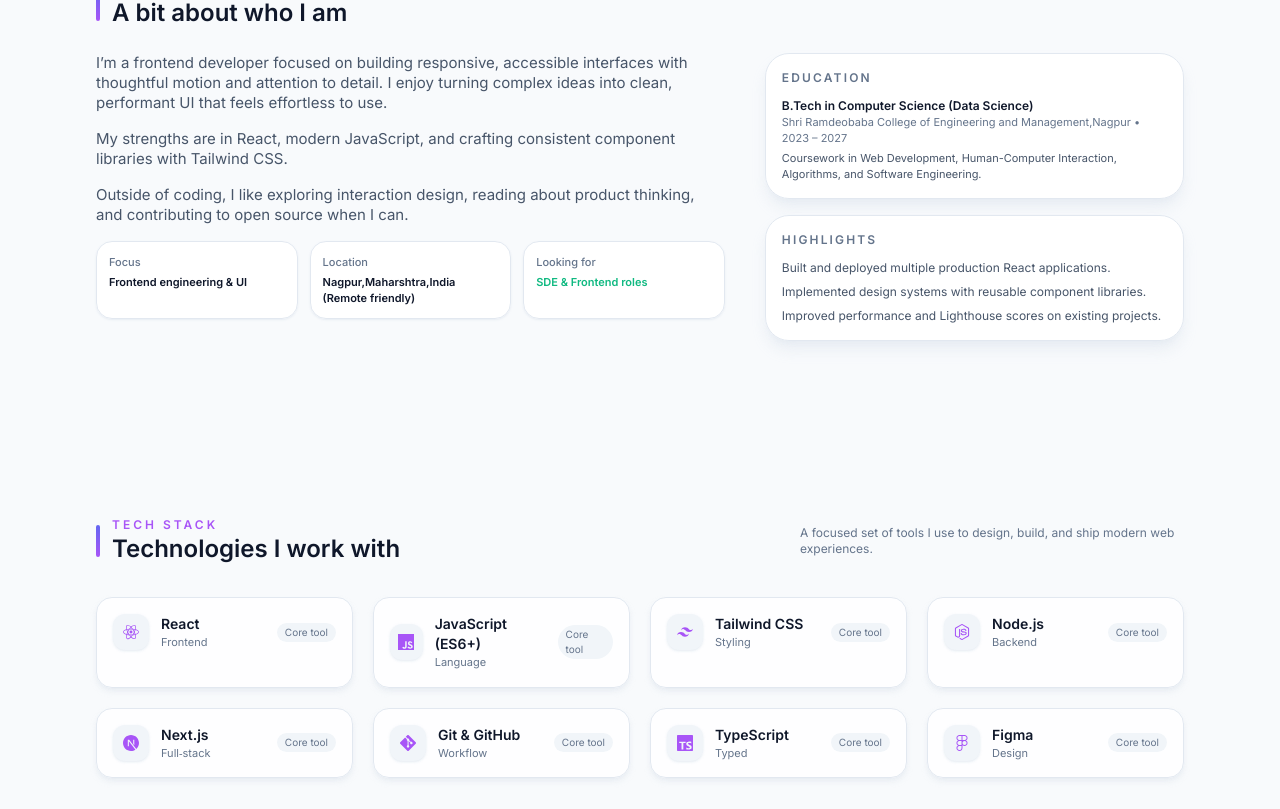
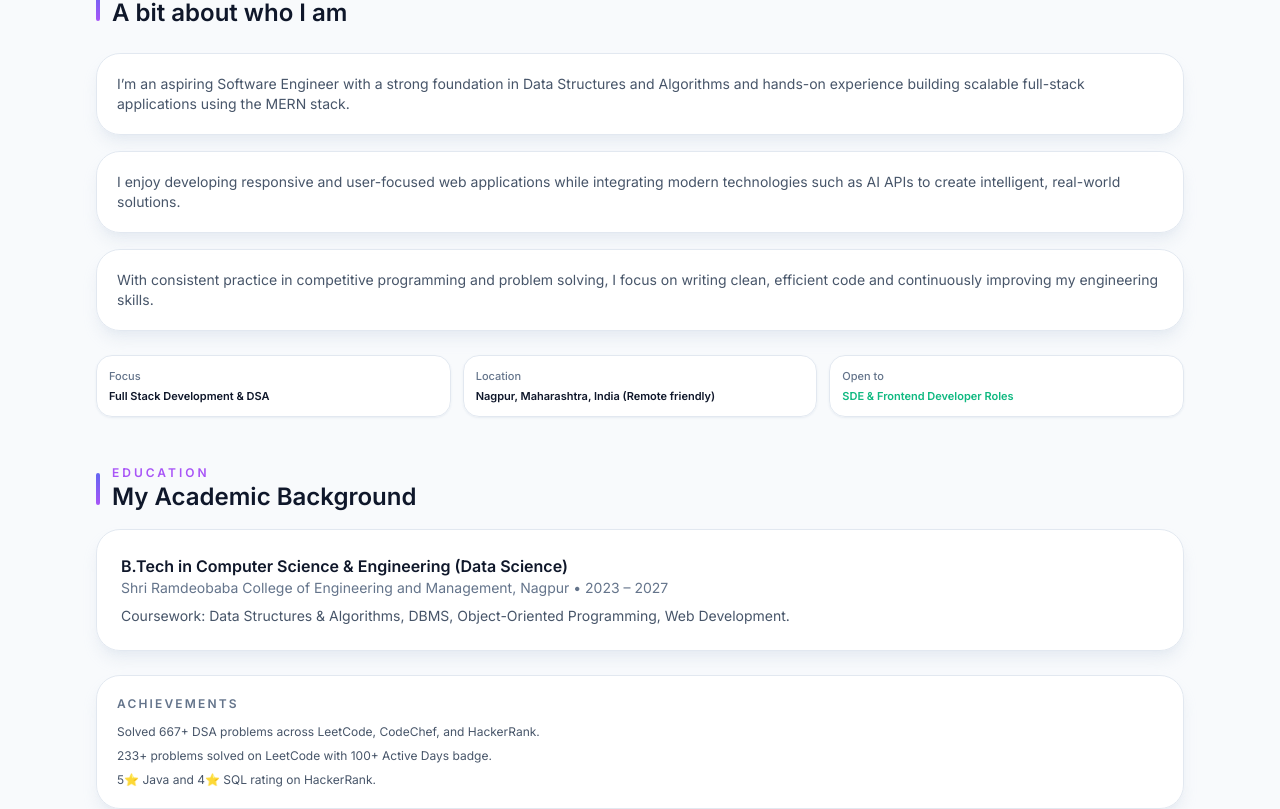
Before and after one commit to Anyaporwal/Portfolio, a React (Vite) app: page / in a window 1280 px wide. Shown: the part 931-1740 px from the top of the page. Built offline with nearby package versions, Linux system fonts and the light colour scheme.

Commit message:
About Details updated

```diff
--- a/src/components/About.jsx
+++ b/src/components/About.jsx
@@ -10,6 +10,8 @@
       className="relative mx-auto max-w-6xl px-4 py-20 sm:px-6 lg:px-8"
     >
       <div className={`reveal ${isVisible ? 'reveal-visible' : ''}`}>
+
+        {/* Heading */}
         <div className="mb-6 flex items-center gap-3">
           <div className="h-8 w-1 rounded-full bg-gradient-to-b from-accent to-accent-soft" />
           <div>
@@ -22,80 +24,112 @@
           </div>
         </div>
 
-        <div className="grid gap-10 md:grid-cols-[3fr,2fr]">
-          <div className="space-y-4 text-sm text-slate-600 sm:text-[15px] dark:text-slate-300">
-            <p>
-              I’m a frontend developer focused on building responsive, accessible
-              interfaces with thoughtful motion and attention to detail. I enjoy
-              turning complex ideas into clean, performant UI that feels effortless
-              to use.
-            </p>
-            <p>
-              My strengths are in React, modern JavaScript, and crafting
-              consistent component libraries with Tailwind CSS.
-            </p>
-            <p>
-              Outside of coding, I like exploring interaction design, reading about
-              product thinking, and contributing to open source when I can.
-            </p>
+{/* About Content Cards */}
+{/* About Content Cards */}
+<div className="mt-6 grid gap-4">
 
-            <div className="mt-4 grid gap-3 text-xs sm:grid-cols-3 sm:text-[11px]">
-              <div className="rounded-2xl border border-slate-200 bg-white/90 p-3 shadow-sm shadow-slate-200/80 dark:border-slate-800 dark:bg-slate-900/60 dark:shadow-slate-950/70">
-                <p className="text-[11px] font-medium text-slate-500 dark:text-slate-400">Focus</p>
-                <p className="mt-1 font-semibold text-slate-900 dark:text-slate-100">
-                  Frontend engineering & UI
+  <div className="rounded-3xl border border-slate-200 bg-white/90 p-5 shadow-lg shadow-slate-200/80 dark:border-slate-800 dark:bg-slate-900/70 dark:shadow-slate-950/70">
+    <p className="text-sm text-slate-600 dark:text-slate-300">
+      I’m an aspiring Software Engineer with a strong foundation in Data
+      Structures and Algorithms and hands-on experience building scalable
+      full-stack applications using the MERN stack.
     </p>
   </div>
-              <div className="rounded-2xl border border-slate-200 bg-white/90 p-3 shadow-sm shadow-slate-200/80 dark:border-slate-800 dark:bg-slate-900/60 dark:shadow-slate-950/70">
-                <p className="text-[11px] font-medium text-slate-500 dark:text-slate-400">Location</p>
-                <p className="mt-1 font-semibold text-slate-900 dark:text-slate-100">
-                  Nagpur,Maharshtra,India (Remote friendly)
+
+  <div className="rounded-3xl border border-slate-200 bg-white/90 p-5 shadow-lg shadow-slate-200/80 dark:border-slate-800 dark:bg-slate-900/70 dark:shadow-slate-950/70">
+    <p className="text-sm text-slate-600 dark:text-slate-300">
+      I enjoy developing responsive and user-focused web applications while
+      integrating modern technologies such as AI APIs to create intelligent,
+      real-world solutions.
     </p>
   </div>
+
+  <div className="rounded-3xl border border-slate-200 bg-white/90 p-5 shadow-lg shadow-slate-200/80 dark:border-slate-800 dark:bg-slate-900/70 dark:shadow-slate-950/70">
+    <p className="text-sm text-slate-600 dark:text-slate-300">
+      With consistent practice in competitive programming and problem solving,
+      I focus on writing clean, efficient code and continuously improving my
+      engineering skills.
+    </p>
+  </div>
+
+</div>
+
+        {/* Info Cards */}
+        <div className="mt-6 grid gap-3 text-xs sm:grid-cols-3 sm:text-[11px]">
           <div className="rounded-2xl border border-slate-200 bg-white/90 p-3 shadow-sm shadow-slate-200/80 dark:border-slate-800 dark:bg-slate-900/60 dark:shadow-slate-950/70">
             <p className="text-[11px] font-medium text-slate-500 dark:text-slate-400">
-                  Looking for
+              Focus
+            </p>
+            <p className="mt-1 font-semibold text-slate-900 dark:text-slate-100">
+              Full Stack Development & DSA
+            </p>
+          </div>
+
+          <div className="rounded-2xl border border-slate-200 bg-white/90 p-3 shadow-sm shadow-slate-200/80 dark:border-slate-800 dark:bg-slate-900/60 dark:shadow-slate-950/70">
+            <p className="text-[11px] font-medium text-slate-500 dark:text-slate-400">
+              Location
+            </p>
+            <p className="mt-1 font-semibold text-slate-900 dark:text-slate-100">
+              Nagpur, Maharashtra, India (Remote friendly)
+            </p>
+          </div>
+
+          <div className="rounded-2xl border border-slate-200 bg-white/90 p-3 shadow-sm shadow-slate-200/80 dark:border-slate-800 dark:bg-slate-900/60 dark:shadow-slate-950/70">
+            <p className="text-[11px] font-medium text-slate-500 dark:text-slate-400">
+              Open to
             </p>
             <p className="mt-1 font-semibold text-emerald-500 dark:text-emerald-400">
-                  SDE & Frontend roles
+              SDE & Frontend Developer Roles
             </p>
           </div>
         </div>
+
+{/* Education */}
+<div className="mt-12">
+
+  <div className="mb-4 flex items-center gap-3">
+    <div className="h-8 w-1 rounded-full bg-gradient-to-b from-accent to-accent-soft" />
+    <div>
+      <p className="text-xs font-semibold uppercase tracking-[0.25em] text-accent-soft">
+        Education
+      </p>
+      <h2 className="text-xl font-semibold text-slate-900 dark:text-slate-50 sm:text-2xl">
+        My Academic Background
+      </h2>
+    </div>
   </div>
 
-          <div className="space-y-4">
-            <div className="rounded-3xl border border-slate-200 bg-white/90 p-4 shadow-lg shadow-slate-200/80 dark:border-slate-800 dark:bg-slate-900/70 dark:shadow-slate-950/70">
+  <div className="rounded-3xl border border-slate-200 bg-white/90 p-6 shadow-lg shadow-slate-200/80 dark:border-slate-800 dark:bg-slate-900/70 dark:shadow-slate-950/70">
+
+    <p className="text-base font-semibold text-slate-900 dark:text-slate-100">
+      B.Tech in Computer Science & Engineering (Data Science)
+    </p>
+
+    <p className="text-sm text-slate-500 dark:text-slate-400">
+      Shri Ramdeobaba College of Engineering and Management, Nagpur • 2023 – 2027
+    </p>
+
+    <p className="mt-2 text-sm text-slate-600 dark:text-slate-300">
+      Coursework: Data Structures & Algorithms, DBMS, Object-Oriented Programming,
+      Web Development.
+    </p>
+
+  </div>
+
+</div>
+        {/* Achievements */}
+        <div className="mt-6 rounded-3xl border border-slate-200 bg-white/90 p-5 shadow-lg shadow-slate-200/80 dark:border-slate-800 dark:bg-slate-900/70 dark:shadow-slate-950/70">
           <p className="text-xs font-semibold uppercase tracking-[0.18em] text-slate-500 dark:text-slate-400">
-                Education
+            Achievements
           </p>
-              <ul className="mt-3 space-y-3 text-xs text-slate-600 dark:text-slate-300">
-                <li>
-                  <p className="font-semibold text-slate-900 dark:text-slate-100">
-                    B.Tech in Computer Science (Data Science)
-                  </p>
-                  <p className="text-[11px] text-slate-500 dark:text-slate-400">
-                    Shri Ramdeobaba College of Engineering and Management,Nagpur • 2023 – 2027
-                  </p>
-                  <p className="mt-1 text-[11px]">
-                    Coursework in Web Development, Human-Computer Interaction,
-                    Algorithms, and Software Engineering.
-                  </p>
-                </li>
+
+          <ul className="mt-3 space-y-2 text-xs text-slate-600 dark:text-slate-300">
+            <li>Solved 667+ DSA problems across LeetCode, CodeChef, and HackerRank.</li>
+            <li>233+ problems solved on LeetCode with 100+ Active Days badge.</li>
+            <li>5⭐ Java and 4⭐ SQL rating on HackerRank.</li>
           </ul>
         </div>
 
-            <div className="rounded-3xl border border-slate-200 bg-white/90 p-4 shadow-lg shadow-slate-200/80 dark:border-slate-800 dark:bg-slate-900/70 dark:shadow-slate-950/70">
-              <p className="text-xs font-semibold uppercase tracking-[0.18em] text-slate-500 dark:text-slate-400">
-                Highlights
-              </p>
-              <ul className="mt-3 space-y-2 text-xs text-slate-600 dark:text-slate-300">
-                <li>Built and deployed multiple production React applications.</li>
-                <li>Implemented design systems with reusable component libraries.</li>
-                <li>Improved performance and Lighthouse scores on existing projects.</li>
-              </ul>
-            </div>
-          </div>
-        </div>
       </div>
     </section>
   );
```
Lines whose indentation alone changed are shown as unchanged.
